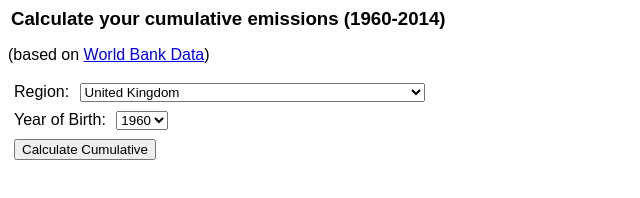
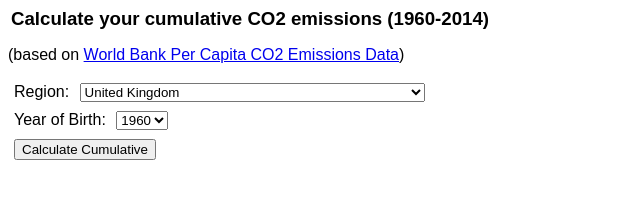
Before and after one commit to kwijibo/kwijibo.github.io, a plain HTML site: page cumulative-emissions.html in a window 1280 px wide. Shown: the whole page, without its empty margins (0-640 px from the left). Drawn offline with Linux system fonts and the light colour scheme.

Commit message:
clarified per capita & co2

```diff
--- a/cumulative-emissions.html
+++ b/cumulative-emissions.html
@@ -19,8 +19,8 @@ div {
 
 </style>
 <h3>
-  Calculate your cumulative emissions (1960-2014)</h3>
-  <p> (based on <a href="https://data.worldbank.org/indicator/EN.ATM.CO2E.PC">World Bank Data</a>)</p>
+  Calculate your cumulative CO2 emissions (1960-2014)</h3>
+  <p> (based on <a href="https://data.worldbank.org/indicator/EN.ATM.CO2E.PC">World Bank Per Capita CO2 Emissions Data</a>)</p>
 <div>
   <label>Region: </label>
   <select id="region"></select>
```
